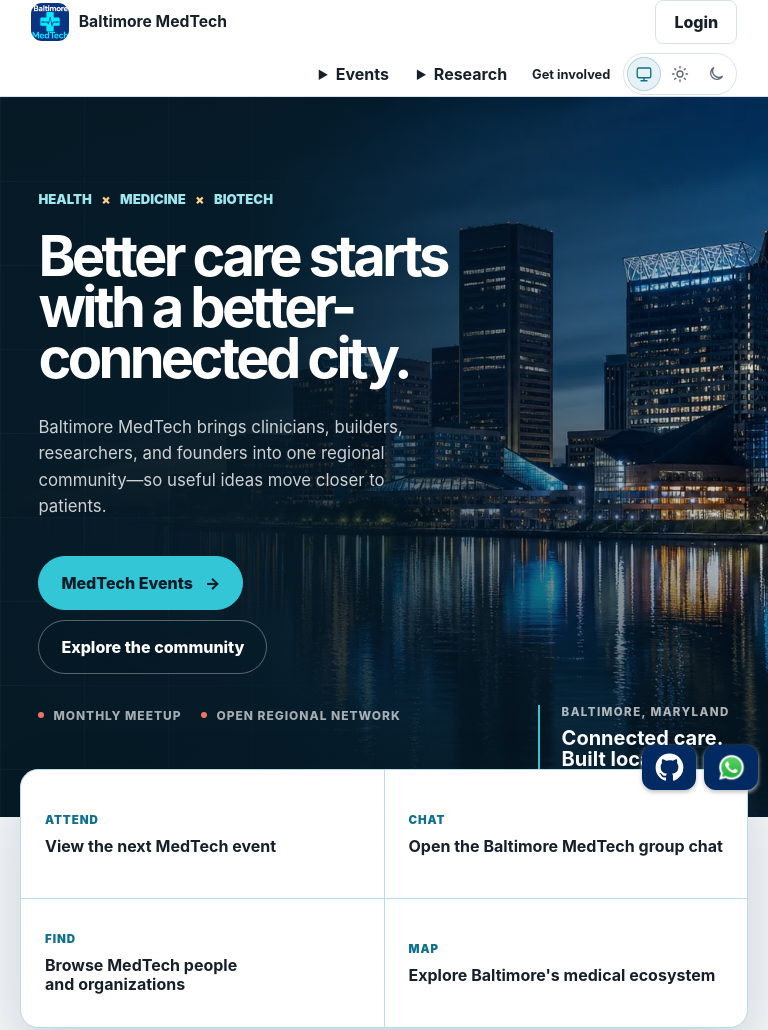
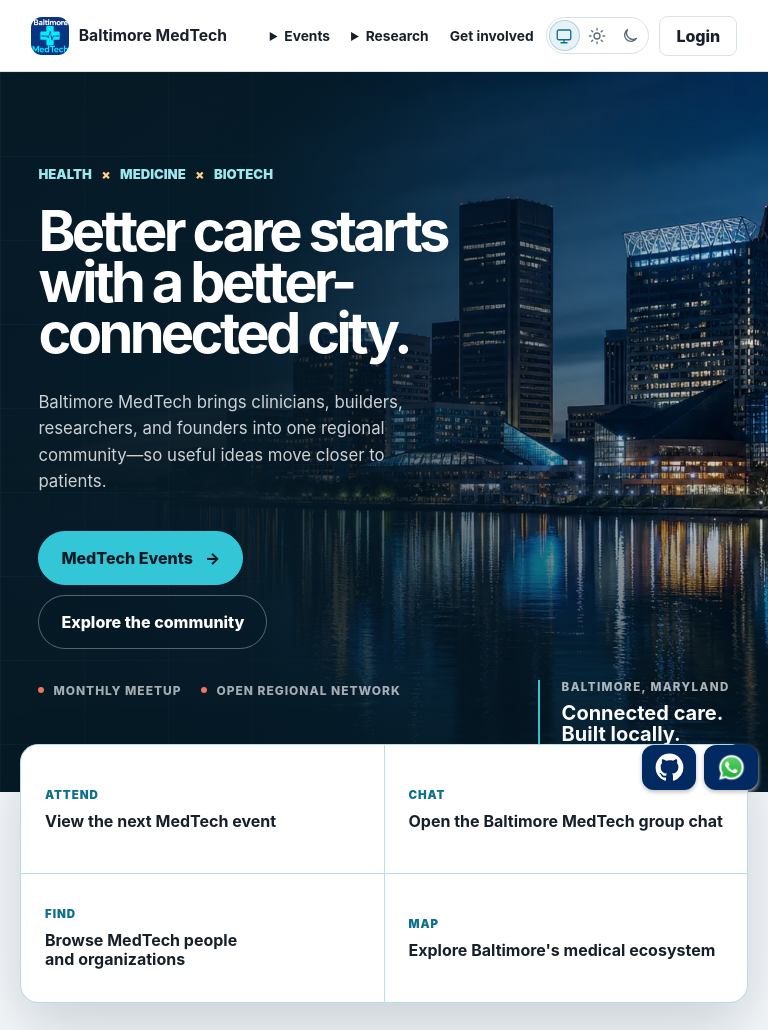
Before and after one commit to juliancoy/BmoreMedTech, a website built with Vite: page index.html in a window 768 px wide. Shown: the top 1030 px of the page. Built offline with nearby package versions, Linux system fonts and the light colour scheme; files whose address does not match are found by name.

Commit message:
Clean up MedTech header layout

```diff
--- a/assets/styles.css
+++ b/assets/styles.css
@@ -202,15 +202,39 @@ nav a[aria-current="page"] {
 @media (min-width: 721px) and (max-width: 1050px) {
   .nav-enhanced .site-header,
   .nav-enhanced .site-header-inner {
-    flex-wrap: wrap;
-    gap: 8px;
+    flex-wrap: nowrap;
+    gap: clamp(10px, 1.4vw, 18px);
+  }
+
+  .nav-enhanced .site-header .brand {
+    min-width: 0;
+  }
+
+  .nav-enhanced .site-header .brand-copy small {
+    display: none;
   }
 
   .nav-enhanced .site-header nav {
-    width: 100%;
+    flex: 1 1 auto;
     min-width: 0;
     justify-content: flex-end;
-    gap: 4px;
+    gap: 3px;
+  }
+
+  .nav-enhanced .site-header .nav-group > summary,
+  .nav-enhanced .site-header nav > a {
+    min-height: 40px;
+    padding-inline: 9px;
+    font-size: 0.86rem;
+  }
+
+  .nav-enhanced .site-header .theme-control {
+    padding: 2px;
+  }
+
+  .nav-enhanced .site-header .theme-option {
+    width: 31px;
+    height: 31px;
   }
 }
 
@@ -277,8 +301,11 @@ nav a[aria-current="page"] {
 .account-menu-items p { font-size: 14px; margin: 8px; }
 
 @media (min-width: 721px) and (max-width: 1050px) {
-  .nav-enhanced .site-header nav { order: 3; }
-  .account-controls { margin-left: auto; }
+  .account-controls { margin-left: 0; }
+  .account-controls .account-login {
+    min-height: 40px;
+    padding-inline: 16px;
+  }
 }
 
 @media (max-width: 720px) {
```
